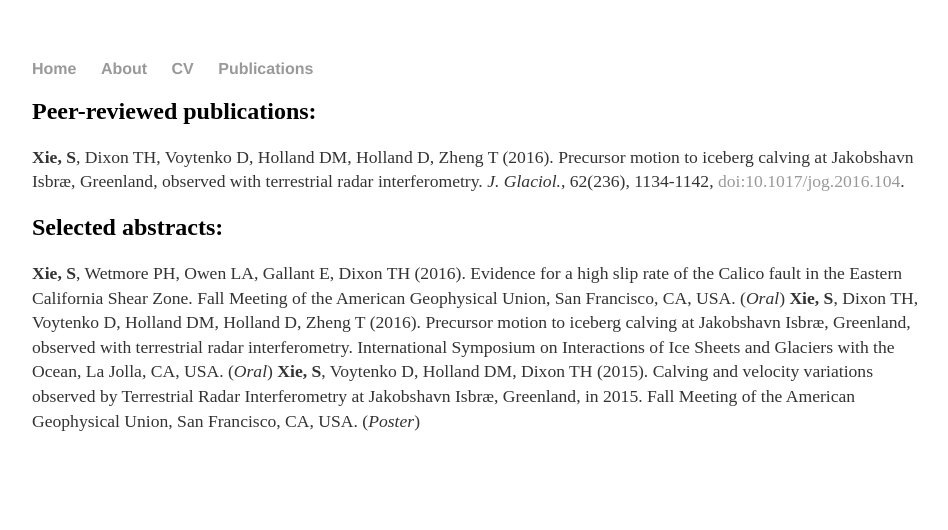
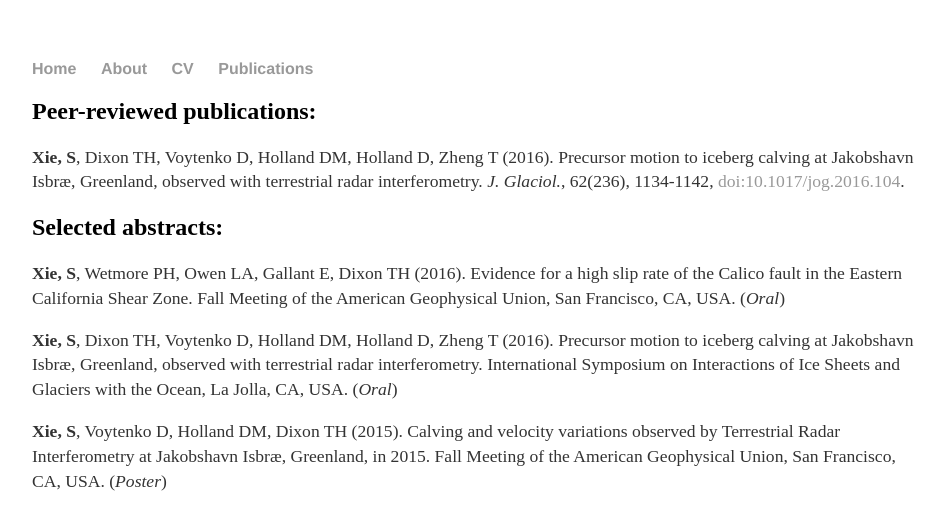
Before and after one commit to suruixie/suruixie.github.io, a Jekyll site: the page built from publications/index.html, in a window 1280 px wide. Shown: the top 530 px of the page, without its empty margins (160-1108 px from the left). Built offline with Jekyll 4.4.1, drawn with Linux system fonts in a browser that asks for light colours.

Commit message:
Update index.html

```diff
--- a/publications/index.html
+++ b/publications/index.html
@@ -14,9 +14,11 @@ title: Surui's publications
 
 	<p style="font-size:1.1em;">
 		<strong>Xie, S</strong>, Wetmore PH, Owen LA, Gallant E, Dixon TH (2016). Evidence for a high slip rate of the Calico fault in the Eastern California Shear Zone. Fall Meeting of the American Geophysical Union, San Francisco, CA, USA. (<em>Oral</em>)
-
+	</p>
+	<p style="font-size:1.1em;">
 		<strong>Xie, S</strong>, Dixon TH, Voytenko D, Holland DM, Holland D, Zheng T (2016). Precursor motion to iceberg calving at Jakobshavn Isbræ, Greenland, observed with terrestrial radar interferometry. International Symposium on Interactions of Ice Sheets and Glaciers with the Ocean, La Jolla, CA, USA. (<em>Oral</em>)
-
+	</p>
+	<p style="font-size:1.1em;">
 		<strong>Xie, S</strong>, Voytenko D, Holland DM, Dixon TH (2015). Calving and velocity variations observed by Terrestrial Radar Interferometry at Jakobshavn Isbræ, Greenland, in 2015. Fall Meeting of the American Geophysical Union, San Francisco, CA, USA. (<em>Poster</em>)
 	</p>
 
```
